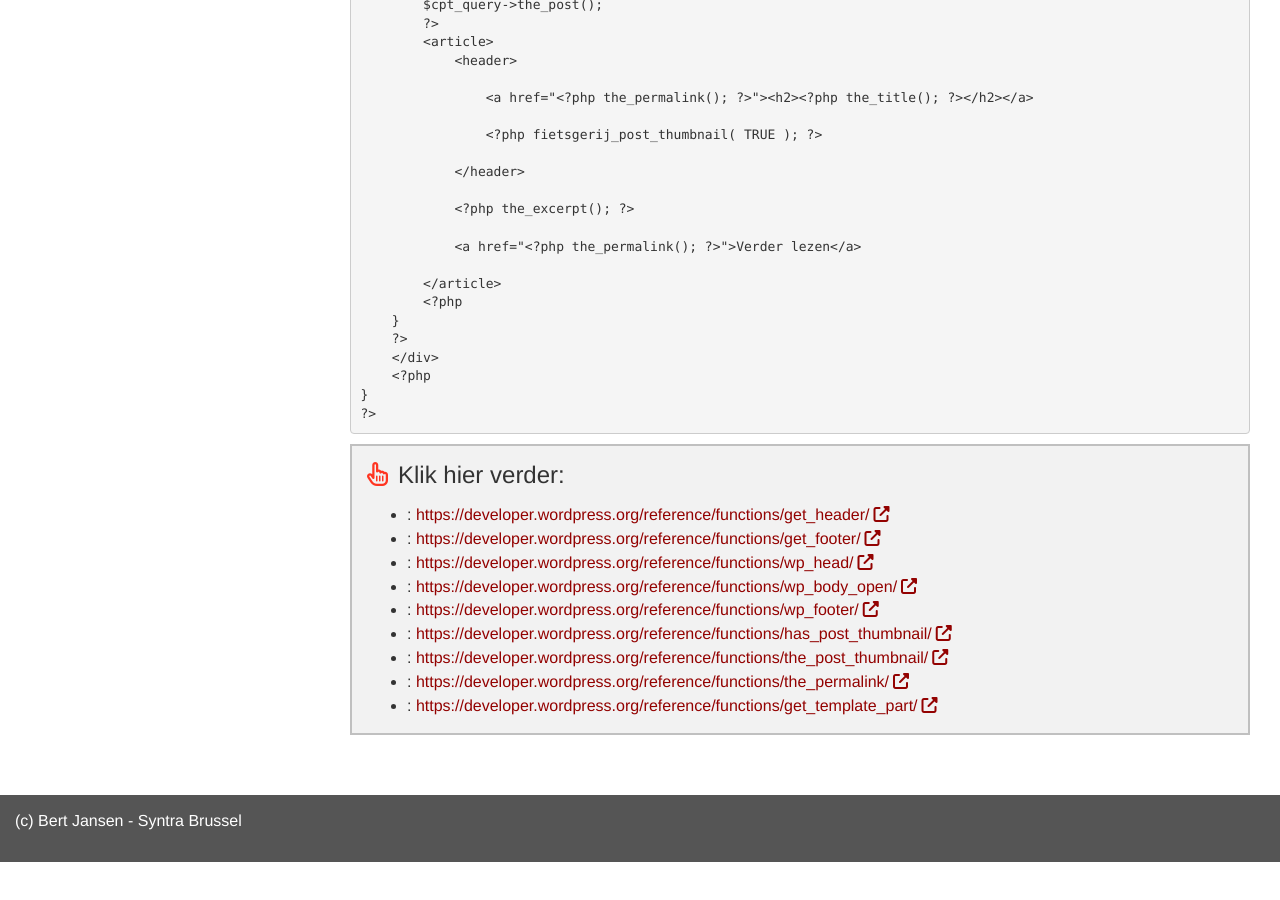
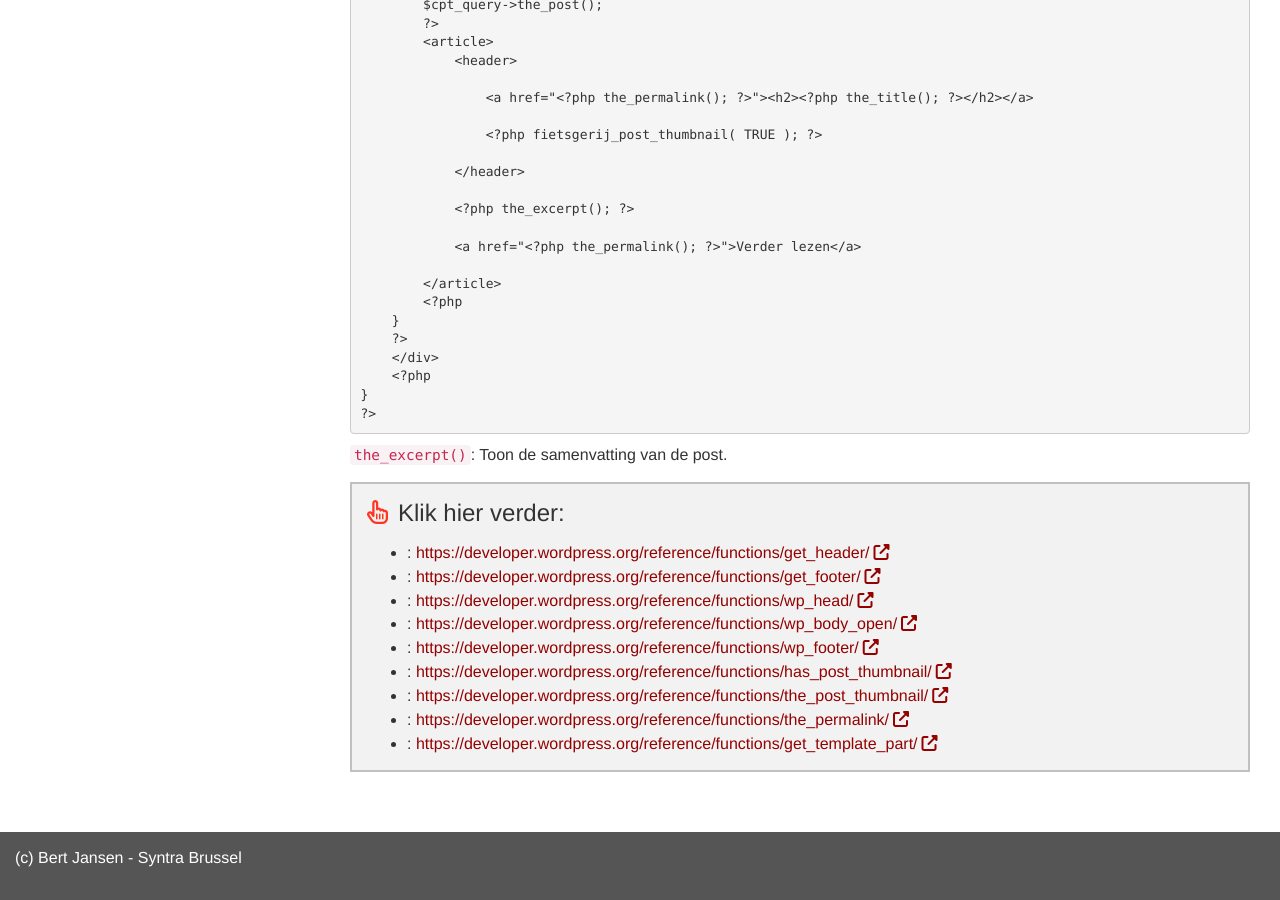
Before and after one commit to Syntra-Brussel/dynamische-webtechnieken, a Jekyll site: the page built from wordpress/thema-van-nul.md, in a window 1280 px wide and 900 px high, scrolled down 4884 px. Built offline with Jekyll 4.4.1, drawn with Linux system fonts in a browser that asks for light colours; nearby versions of some CDN libraries; a script that is not in the unit is left out; before the commit the page ends 5746 px from its top, so only the background shows below that.

Commit message:
Update thema-van-nul.md

```diff
--- a/wordpress/thema-van-nul.md
+++ b/wordpress/thema-van-nul.md
@@ -278,3 +278,5 @@ if ($cpt_query-&gt;have_posts()) {
 }
 ?&gt;
 </pre>
+
+<code>the_excerpt()</code>: Toon de samenvatting van de post.
```
